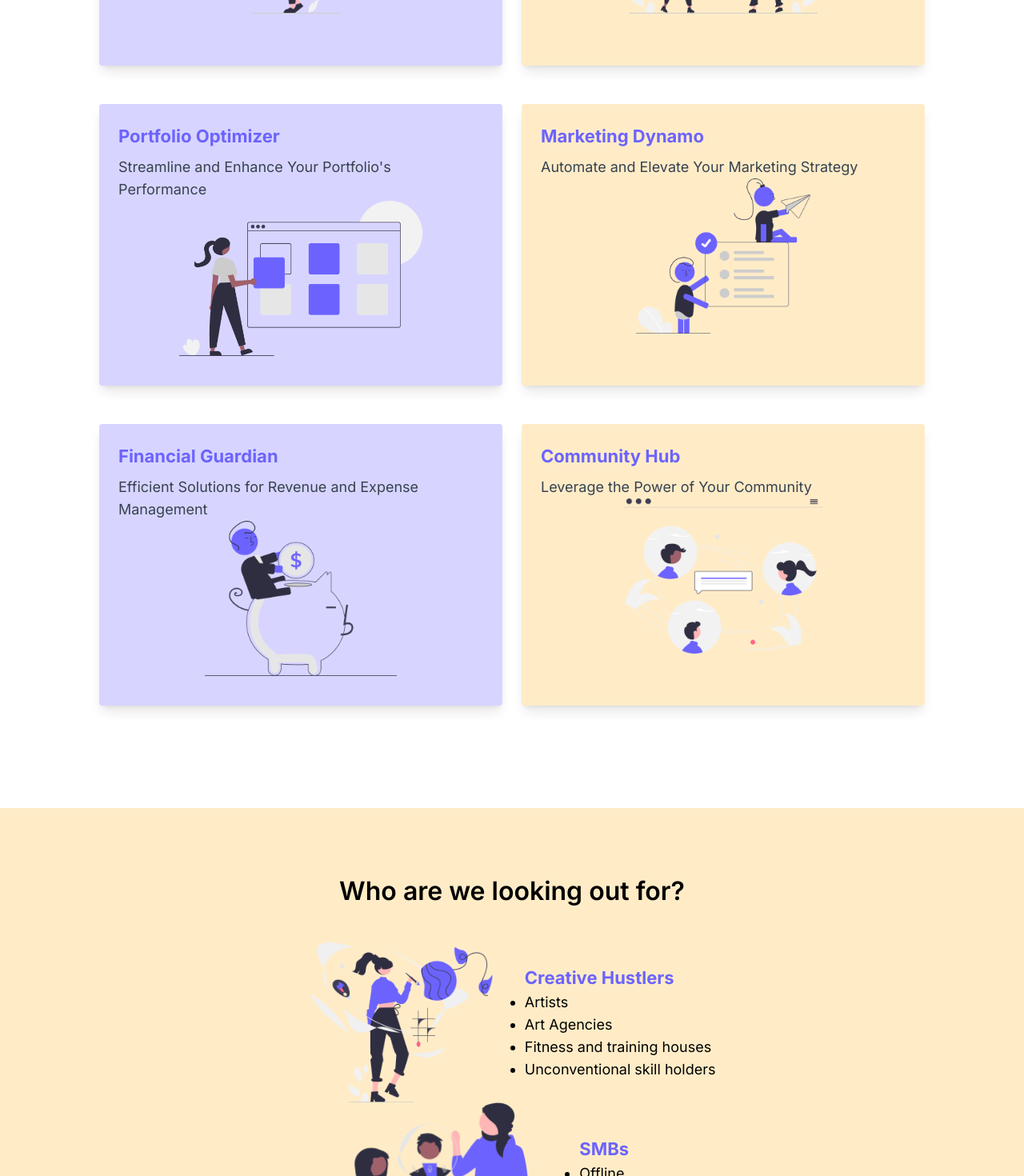
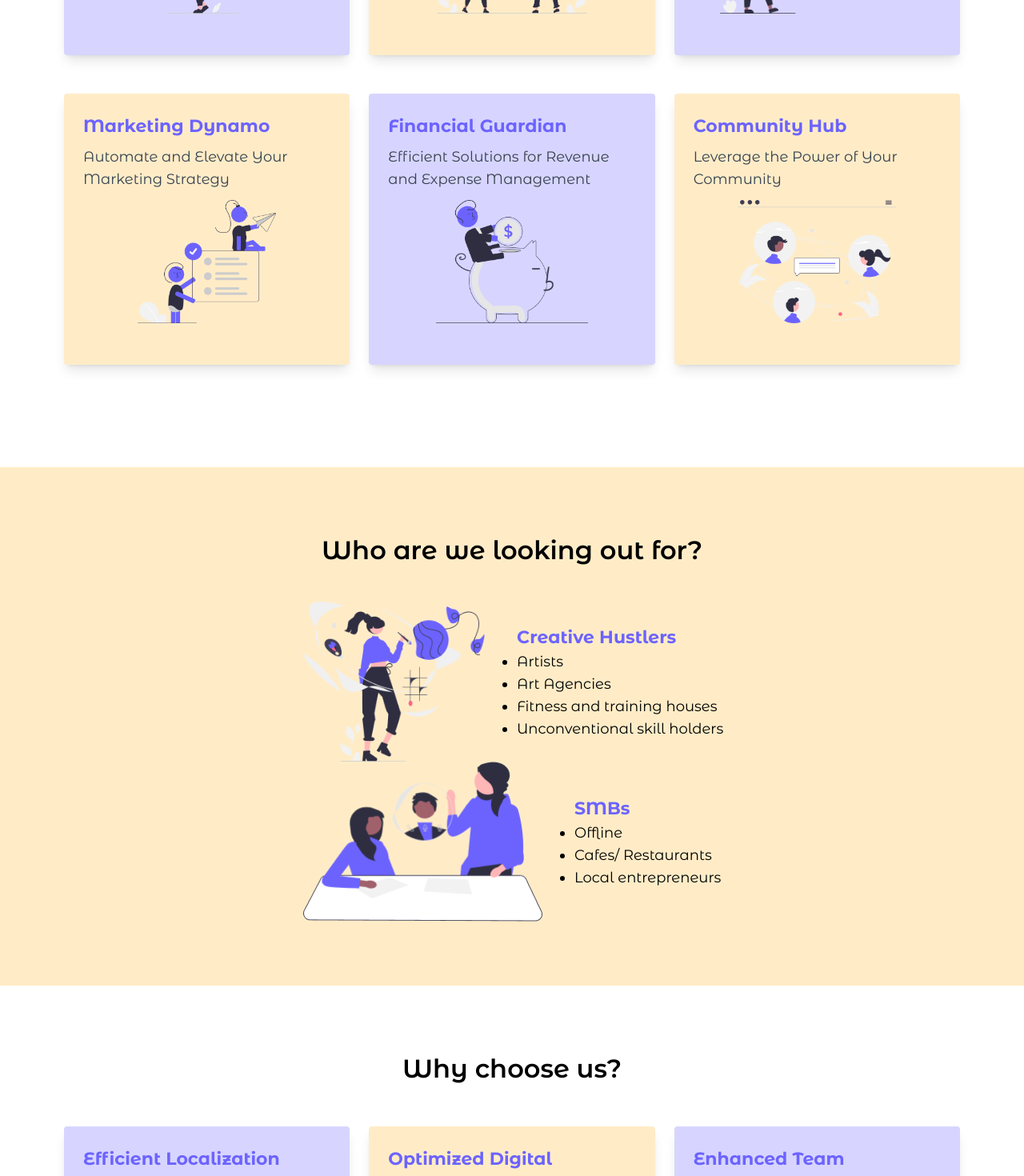
Before and after one commit to vishal-shyftlabs/edgenus, a Next.js app: page / in a window 1280 px wide. Shown: the part 1060-2530 px from the top of the page at 80% size. Built offline with nearby package versions, Linux system fonts and the light colour scheme.

Commit message:
Added font and styling changes

```diff
--- a/app/components/Modules.js
+++ b/app/components/Modules.js
@@ -242,7 +242,7 @@ const Modules = (props) => {
       <div className="text-24 md:text-32 font-semibold">
         Modules in our Business automation suite
       </div>
-      <div className="flex flex-wrap gap-x-6 justify-center my-6">
+      <div className="grid sm:grid-cols-2 lg:grid-cols-3 gap-x-6 justify-center my-6">
         {modules.map((module, i) => (
           <div className="my-6" key={`module-${i}`}>
             <Card
@@ -252,10 +252,13 @@ const Modules = (props) => {
               idx={i}
               activeId={activeId}
               setActiveId={setActiveId}
-              className="w-[312px] h-[352px] md:w-[504px]"
+              className="lg:min-w-[290px] lg:max-w-[504px] h-[379px] md:h-[339px]"
             >
               <div className="items-center px-auto mx-auto">
-                <img src={module.imgPath} className="h-[194px]" />
+                <img
+                  src={module.imgPath}
+                  className="h-[194px] md:h-[154px] mt-3"
+                />
               </div>
             </Card>
           </div>
--- a/app/components/WhyChooseUs.js
+++ b/app/components/WhyChooseUs.js
@@ -26,7 +26,7 @@ const WhyChooseUs = (props) => {
       <div className="text-24 sm:text-32 font-semibold text-center">
         Why choose us?
       </div>
-      <div className="flex flex-wrap gap-x-auto sm:gap-x-6 items-center justify-center my-6">
+      <div className="grid md:grid-cols-2 lg:grid-cols-3 gap-x-auto sm:gap-x-6 items-center justify-center my-6">
         {modules.map((module, i) => (
           <div className="my-6" key={`module-${i}`}>
             <Card
@@ -34,7 +34,7 @@ const WhyChooseUs = (props) => {
               content={module.content}
               className={`${
                 i % 2 == 0 ? "bg-secondary" : "bg-tertiary"
-              } w-[312px] md:h-[262px] md:w-[504px]`}
+              } md:h-[330px] lg:h-[370px] pre-xl:h-[300px]`}
               data={module}
               idx={i}
             />
--- a/app/layout.js
+++ b/app/layout.js
@@ -1,7 +1,10 @@
-import { Inter } from "next/font/google";
+import { Montserrat_Alternates } from "@next/font/google";
 import "./globals.css";
 
-const inter = Inter({ subsets: ["latin"] });
+const montserrat = Montserrat_Alternates({
+  subsets: ["latin"],
+  weight: ["300", "400", "500", "600", "700"], // Select weights as needed
+});
 
 export const metadata = {
   title: "Edgenus",
@@ -11,7 +14,7 @@ export const metadata = {
 export default function RootLayout({ children }) {
   return (
     <html lang="en">
-      <body className={inter.className}>{children}</body>
+      <body className={montserrat.className}>{children}</body>
     </html>
   );
 }
```
